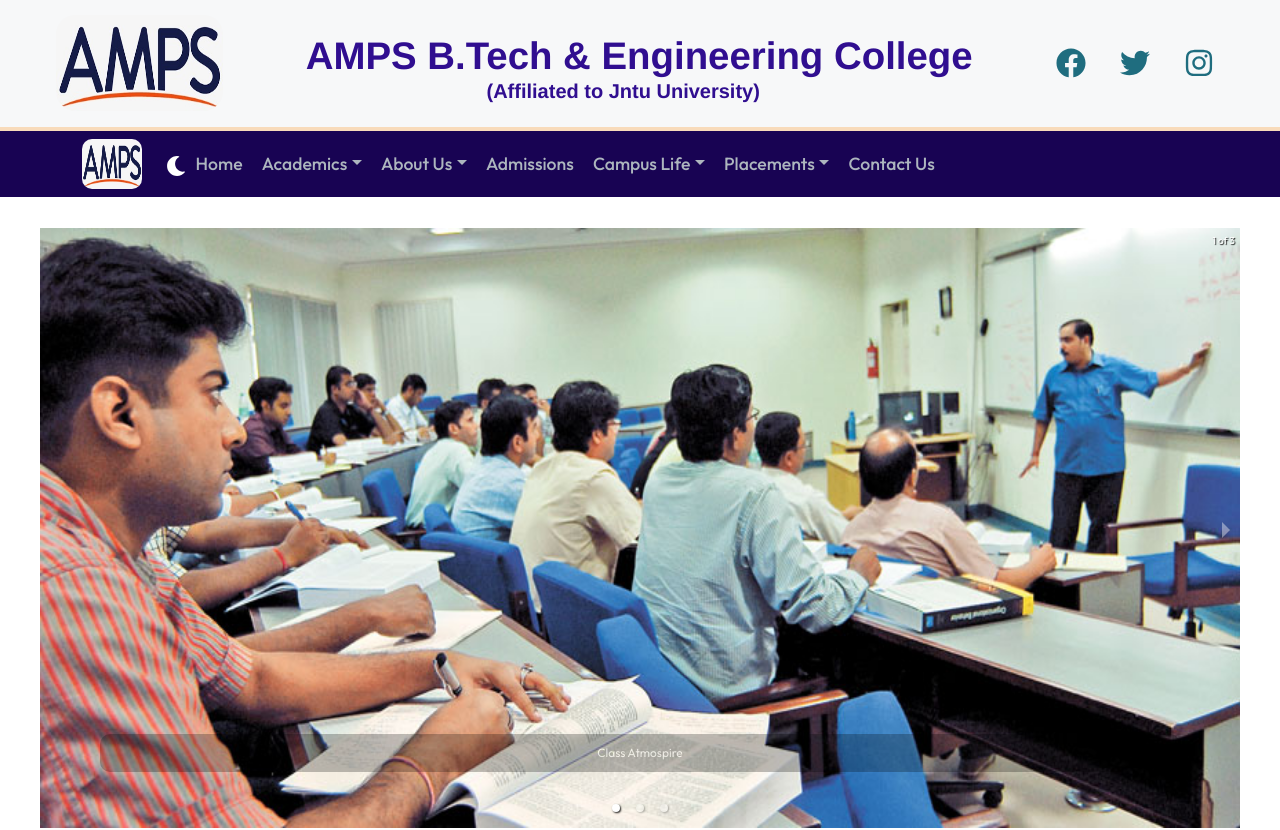
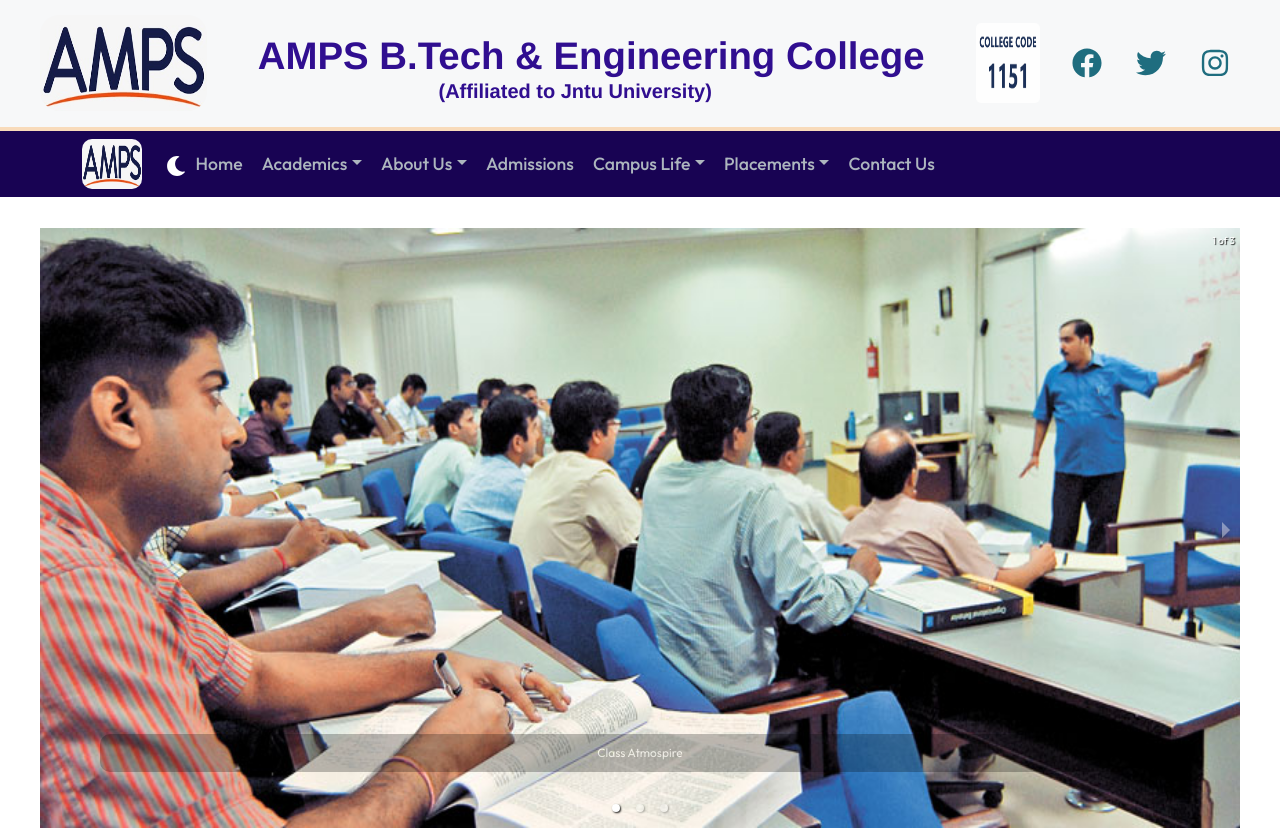
Before and after one commit to parusharam1425/amps_College_Web, a React (Create React App) app: page / in a window 1280 px wide. Shown: the top 830 px of the page. Built offline with nearby package versions, Linux system fonts and the light colour scheme.

Commit message:
Gif Added

```diff
--- a/src/routes/Header.js
+++ b/src/routes/Header.js
@@ -1,6 +1,7 @@
 import React, {useState, useEffect} from 'react'
 import Logo from '../assects/logo-psm.jpeg'
 import './styles/Header.css'
+import Gif from '../assects/odc-code.gif'
 import { FaFacebook, FaTwitter, FaInstagram } from 'react-icons/fa';
 
 
@@ -30,6 +31,8 @@ export default function Header({ isFooterDarkMode }) {
         <span className='span-head h'>(Affiliated to Jntu University)</span></h3>
       {showIcons && (
           <div className="icons">
+
+        <img className='gif' src={Gif} alt='gif'/>
             <ul className="social-media">
               <li>
                 <a href="https://www.facebook.com">
--- a/src/routes/styles/Header.css
+++ b/src/routes/styles/Header.css
@@ -34,6 +34,12 @@ font-family: 'Franklin Gothic Medium', 'Arial Narrow', Arial, sans-serif;
   border:2px  solid #f98502;
   margin-bottom: -0rem;
 }
+.gif{
+height: 10vh;
+width: 5vw;
+border-radius: 5px;
+margin-right: 2rem;
+}
   @media screen and (max-width: 768px) {
     .maps-head {
       font-size: 20px;
```
Also changed, not shown: src/assects/odc-code.gif (added).
